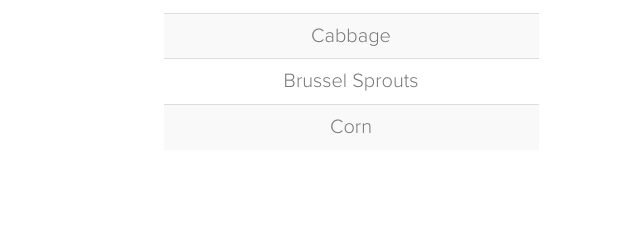
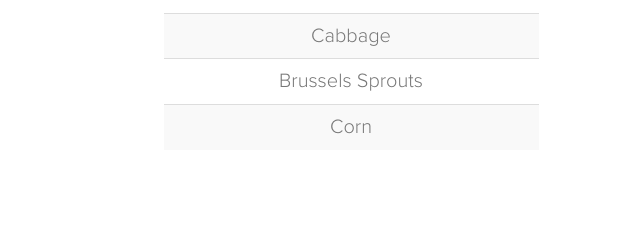
Before and after one commit to jzone3/GEC-2014-Project, a plain HTML site: page inventory.html in a window 1280 px wide. Shown: the part 1083-1312 px from the top of the page, 484-1124 px from the left. Drawn offline with Linux system fonts and the light colour scheme; a web font is replaced by a local one.

Commit message:
brussels

```diff
--- a/inventory.html
+++ b/inventory.html
@@ -71,7 +71,7 @@
 								<tr><td>Turnips</td></tr>
 								<tr><td>Rutabaga</td></tr>
 								<tr><td>Cabbage</td></tr>
-								<tr><td>Brussel Sprouts</td></tr>
+								<tr><td>Brussels Sprouts</td></tr>
 								<tr><td>Corn</td></tr>
 							</table>
 						</div>
```
